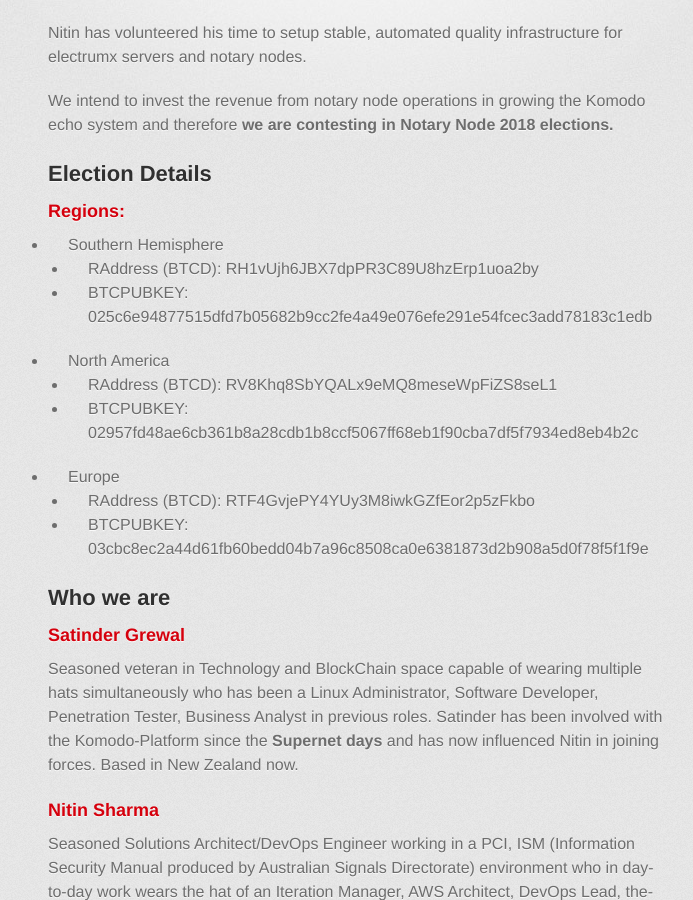
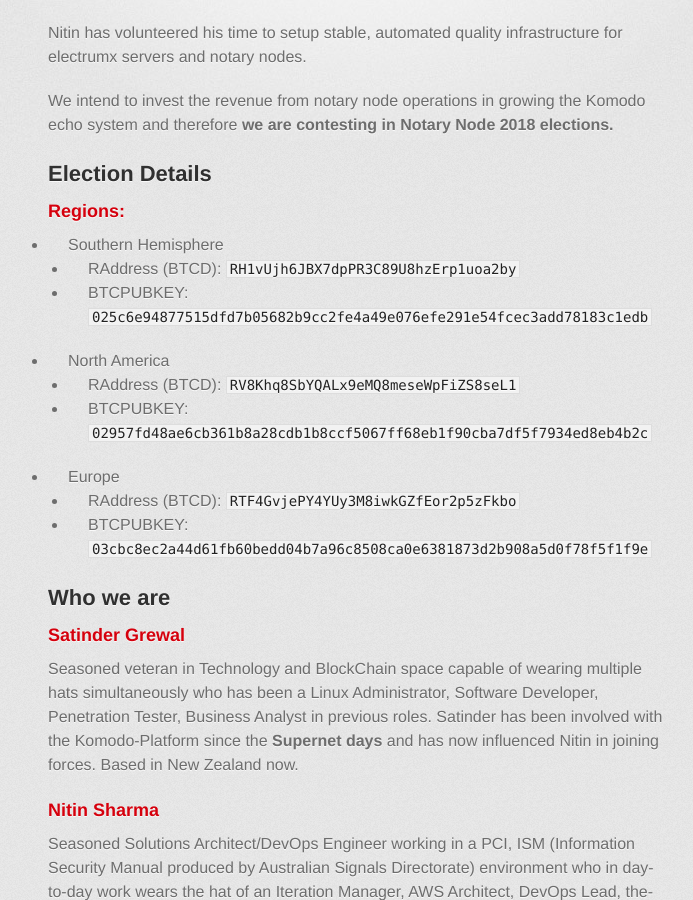
Before and after one commit to Meshbits/meshbits.github.io, a Jekyll site: the page built from index.md, in a window 1280 px wide and 900 px high, scrolled down 433 px. Shown: the whole window, without its empty margins (282-975 px from the left). Built offline with Jekyll 4.4.1, drawn with Linux system fonts in a browser that asks for light colours; some web fonts are replaced.

Commit message:
Show keys as code

```diff
--- a/index.md
+++ b/index.md
@@ -24,14 +24,14 @@ We intend to invest the revenue from notary node operations in growing the Komod
 ### [](#notary-nodes-regions)Regions:
 
 * Southern Hemisphere
-  * RAddress (BTCD): RH1vUjh6JBX7dpPR3C89U8hzErp1uoa2by
-  * BTCPUBKEY: 025c6e94877515dfd7b05682b9cc2fe4a49e076efe291e54fcec3add78183c1edb
+  * RAddress (BTCD): `RH1vUjh6JBX7dpPR3C89U8hzErp1uoa2by`
+  * BTCPUBKEY: `025c6e94877515dfd7b05682b9cc2fe4a49e076efe291e54fcec3add78183c1edb`
 * North America
-  * RAddress (BTCD): RV8Khq8SbYQALx9eMQ8meseWpFiZS8seL1
-  * BTCPUBKEY: 02957fd48ae6cb361b8a28cdb1b8ccf5067ff68eb1f90cba7df5f7934ed8eb4b2c
+  * RAddress (BTCD): `RV8Khq8SbYQALx9eMQ8meseWpFiZS8seL1`
+  * BTCPUBKEY: `02957fd48ae6cb361b8a28cdb1b8ccf5067ff68eb1f90cba7df5f7934ed8eb4b2c`
 * Europe
-  * RAddress (BTCD): RTF4GvjePY4YUy3M8iwkGZfEor2p5zFkbo
-  * BTCPUBKEY: 03cbc8ec2a44d61fb60bedd04b7a96c8508ca0e6381873d2b908a5d0f78f5f1f9e
+  * RAddress (BTCD): `RTF4GvjePY4YUy3M8iwkGZfEor2p5zFkbo`
+  * BTCPUBKEY: `03cbc8ec2a44d61fb60bedd04b7a96c8508ca0e6381873d2b908a5d0f78f5f1f9e`
 
 ## [](#who-we-are)Who we are
 
```
